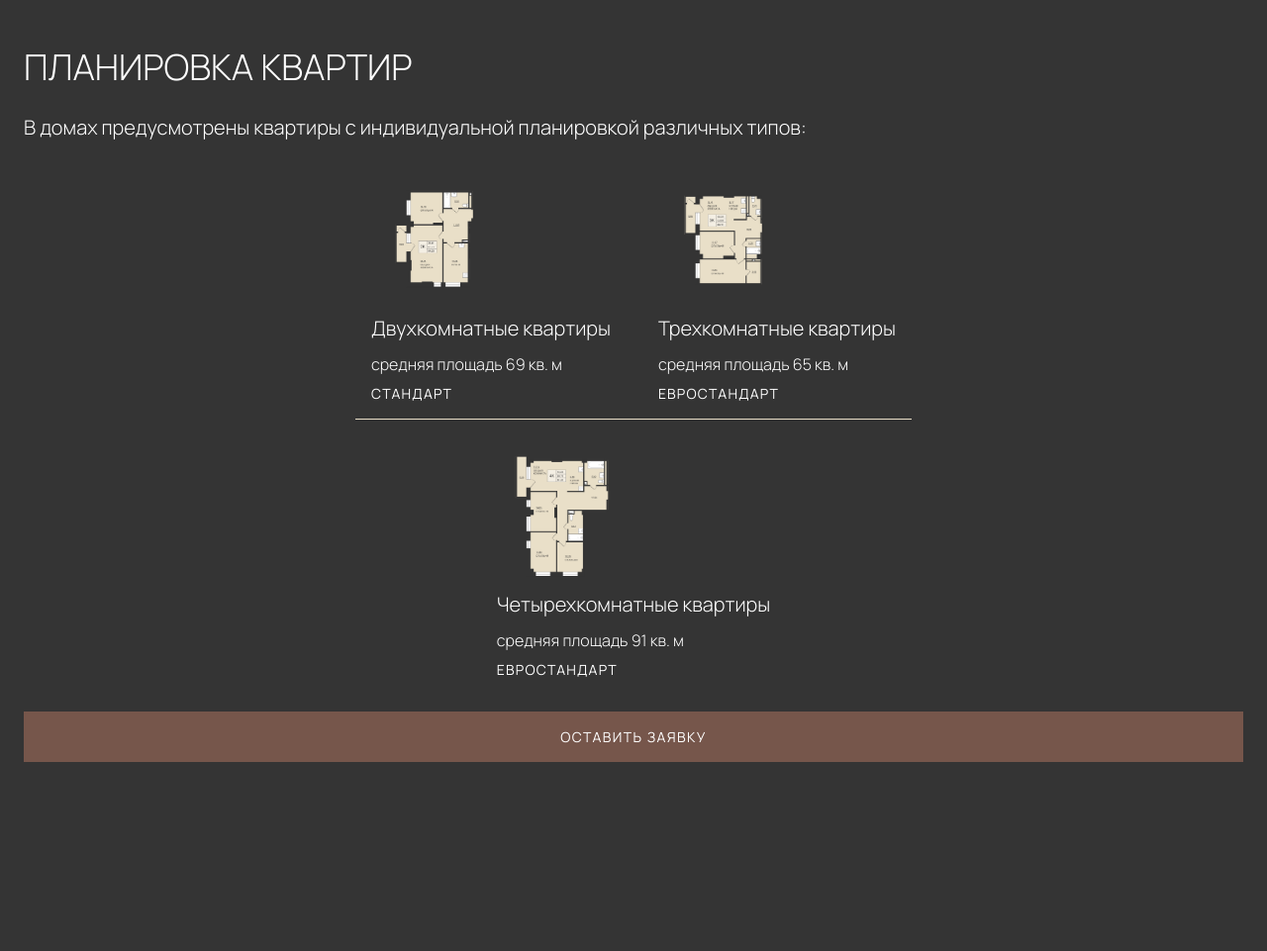
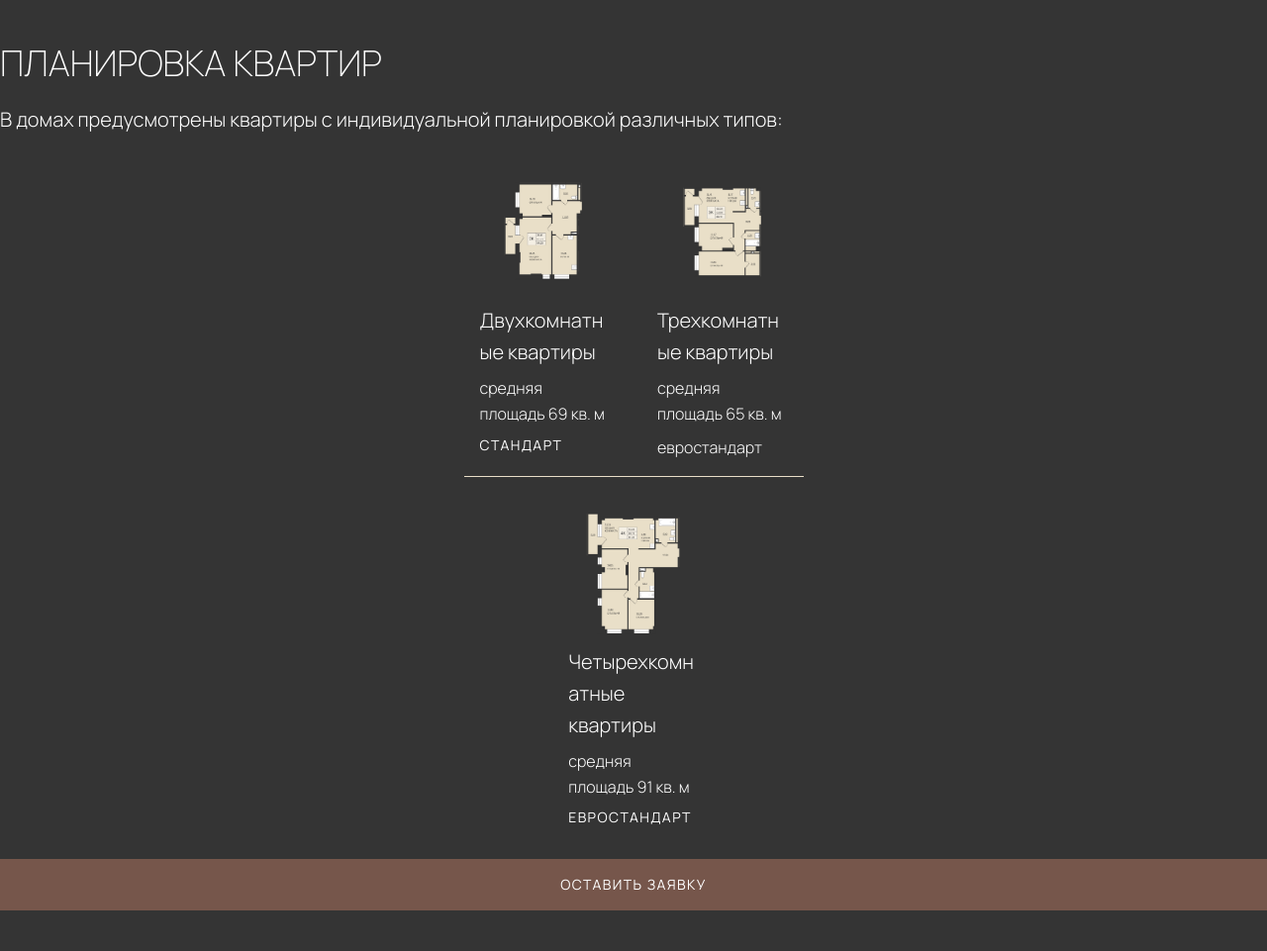
Before and after one commit to mirzaianov/test-real-estate, a PHP site: page / in a window 1280 px wide. Shown: the part 801-1762 px from the top of the page at 99% size. Before the commit the page ends 1571 px from the top, so only its background shows below. Run offline with PHP 8.4, Linux system fonts and the light colour scheme.

Commit message:
fix(SUT-11): Correct layout issues

```diff
--- a/index.html
+++ b/index.html
@@ -25,15 +25,17 @@
       name="description"
       content='Все выгодные предложения от застройщика СЗ "А112"'
     />
-    <script
+    <!-- <script
       defer
       type="module"
       src="script.js"
-    ></script>
+    ></script> -->
   </head>
   <body>
     <!-- # Header -->
-    <header class="header grid-container">
+    <header class="header">
+      <div class="grid-container">
+        <div class="header__wrapper col-full">
           <div class="header__menu">
             <img
               src="assets/icons/menu.svg"
@@ -52,8 +54,10 @@
               alt="Company Name"
             />
           </div>
+        </div>
+      </div>
     </header>
-    <main>
+    <main class="main">
       <!-- # Hero Section -->
       <section class="hero">
         <div class="hero__slides">
@@ -76,7 +80,7 @@
                 г.Якутске</h1
               >
               <h4>
-                В 10 минутах от центра, экологиччески чистый район. Цены от
+                В 10 минутах от центра, экологически чистый район. Цены от
                 застройщика на квартиры и коммерческую недвижимость.
               </h4>
               <button class="button">Оставить заявку</button>
@@ -84,18 +88,20 @@
           </div>
         </div>
         <div class="hero__indicators grid-container">
+          <div class="hero__indicators-wrapper">
             <span
-            class="hero__indicator col-2 hero__indicator--active"
+              class="hero__indicator hero__indicator--active"
               data-index="0"
             ></span>
             <span
-            class="hero__indicator col-2"
+              class="hero__indicator"
               data-index="1"
             ></span>
             <span
-            class="hero__indicator col-2"
+              class="hero__indicator"
               data-index="2"
             ></span>
+          </div>
         </div>
       </section>
       <!-- # Layouts Section -->
@@ -116,7 +122,7 @@
               </div>
               <h4>Двухкомнатные квартиры</h4>
               <span>средняя площадь 69 кв. м</span>
-              <span class="body-2">стандарт</span>
+              <span class="body2">стандарт</span>
             </div>
             <div class="layouts__flat">
               <div class="layouts__flat-image">
@@ -126,7 +132,6 @@
                 />
               </div>
               <h4>Трехкомнатные квартиры</h4>
-              <!-- ! Ошибка в макете -->
               <span>средняя площадь 65 кв. м</span>
               <span class="body-2">евростандарт</span>
             </div>
@@ -141,7 +146,7 @@
               </div>
               <h4>Четырехкомнатные квартиры</h4>
               <span>средняя площадь 91 кв. м</span>
-              <span class="body-2">евростандарт</span>
+              <span class="body2">евростандарт</span>
             </div>
           </div>
         </div>
--- a/scripts/hero.js
+++ b/scripts/hero.js
@@ -41,14 +41,14 @@ export default function startHeroSlides() {
     return setInterval(slideToNext, 5000);
   }
 
-  // let slideInterval = startInterval();
+  let slideInterval = startInterval();
 
-  // slides.addEventListener('transitionend', () => {
-  //   if (currentIndex === totalSlides) {
-  //     currentIndex = 0;
-  //     updateSlider(currentIndex, false);
-  //   }
-  // });
+  slides.addEventListener('transitionend', () => {
+    if (currentIndex === totalSlides) {
+      currentIndex = 0;
+      updateSlider(currentIndex, false);
+    }
+  });
 
   indicators.forEach((indicator, i) => {
     indicator.addEventListener('click', () => {
--- a/style.css
+++ b/style.css
@@ -3,6 +3,7 @@
 @import 'styles/reset.css';
 @import 'styles/fonts.css';
 @import 'styles/header.css';
+@import 'styles/main.css';
 @import 'styles/hero.css';
 @import 'styles/layouts.css';
 
@@ -11,15 +12,21 @@ html {
 }
 
 body {
-  height: 100%;
+  position: relative;
+  width: 100vw;
+  height: 100vh;
   display: flex;
   flex-direction: column;
+  /* justify-content: flex-start; */
+  align-items: center;
+
+  /* Font Start */
   font-family: 'Manrope', system-ui, sans-serif;
   font-style: normal;
+  font-size: var(--mobile-body1);
   font-weight: 300;
-  font-size: clamp(var(--mobile-body), 2.5vw, var(--tablet-body));
-  color: var(--basic-white);
-  font-variant-numeric: lining-nums proportional-nums;
+  color: var(--basic-white, #ffffff);
+  /* Font End */
 }
 
 a:focus,
@@ -28,33 +35,52 @@ input:focus,
 select:focus,
 textarea:focus {
   box-shadow: none;
-  outline: var(--basic-white) dotted 0.125rem;
+  outline-color: var(--basic-white, #ffffff);
+  outline-style: dotted;
+  outline-width: 0.125rem;
   outline-offset: 0.05em;
 }
 
-main {
-  display: flex;
-  flex-direction: column;
-}
-
 h1 {
-  font-size: clamp(var(--mobile-h1), 6vw, var(--tablet-h1));
-  font-weight: 400;
-  line-height: 1.2;
+  font-size: var(--mobile-h1);
+  font-weight: 200;
   text-transform: uppercase;
 }
 
 h2 {
-  font-size: clamp(var(--mobile-h2), 6vw, var(--tablet-h2));
+  font-size: var(--mobile-h2);
   font-weight: 300;
-  line-height: 1.6;
   text-transform: uppercase;
 }
 
+h3 {
+  font-size: var(--mobile-h3);
+  font-weight: 200;
+  line-height: 1.4;
+}
+
 h4 {
-  font-size: clamp(var(--mobile-h4), 4vw, var(--tablet-h4));
+  font-size: var(--mobile-h4);
   font-weight: 300;
-  line-height: 1.6;
+}
+
+h5 {
+  font-size: var(--mobile-h5);
+  font-weight: 400;
+  letter-spacing: 0.2rem;
+  text-transform: uppercase;
+}
+
+.body2 {
+  font-size: var(--mobile-body2);
+  font-weight: 400;
+  line-height: 1.4;
+  letter-spacing: 0.075rem;
+  text-transform: uppercase;
+}
+
+.body3 {
+  display: none;
 }
 
 .button {
@@ -63,7 +89,7 @@ h4 {
   justify-content: center;
   align-items: center;
   gap: var(--mobile-gap1);
-  background: var(--p2, #e9dfc8);
+  background-color: var(--p2, #e9dfc8);
   color: var(--basic-black, #343434);
   font-size: var(--tablet-body2);
   font-weight: 400;
@@ -74,17 +100,52 @@ h4 {
 
 .button--secondary {
   color: var(--basic-white, #ffffff);
-  background: var(--p1, #76564b);
-}
-
-.body-2 {
-  font-size: clamp(var(--mobile-body2), 3vw, var(--tablet-body2));
-  font-weight: 400;
-  line-height: 1.4;
-  letter-spacing: 0.075rem;
-  text-transform: uppercase;
+  background-color: var(--p1, #76564b);
 }
 
 .nowrap {
   white-space: nowrap;
 }
+
+/* Tablet screens: 640px - x */
+@media (min-width: 40rem) {
+  body {
+    font-size: var(--tablet-body1);
+  }
+
+  h1 {
+    font-variant-numeric: lining-nums proportional-nums;
+    font-size: var(--tablet-h1);
+  }
+
+  h2 {
+    font-size: var(--tablet-h2);
+    font-weight: 200;
+    line-height: 1.4;
+  }
+
+  h3 {
+    font-size: var(--tablet-h3);
+  }
+
+  h4 {
+    font-size: var(--tablet-h4);
+  }
+
+  h5 {
+    font-size: var(--tablet-h5);
+    letter-spacing: 0.25rem;
+  }
+
+  .body2 {
+    font-size: var(--tablet-body2);
+    letter-spacing: 0.0875rem;
+  }
+
+  .body3 {
+    display: inline-block;
+    font-size: var(--tablet-body3);
+    font-weight: 300;
+    line-height: 1.4;
+  }
+}
--- a/styles/grid.css
+++ b/styles/grid.css
@@ -1,4 +1,4 @@
-/* x - 639px */
+/*Mobile screens: 0px - x */
 .grid-container {
   display: grid;
   padding-inline: var(--mobile-gap3);
@@ -22,17 +22,17 @@
   grid-column: 1 / -1;
 }
 
-/* 640px - 1247px */
+/* Tablet screens: 640px - x */
 @media (min-width: 40rem) {
   .grid-container {
     padding-inline: var(--desktop-gap3);
   }
 }
 
-/* 1248px - x */
+/* Desktop screens: 1248px - x */
 @media (min-width: 78rem) {
   .grid-container {
-    padding-inline: auto;
+    padding-inline: 0;
     grid-template-columns: repeat(12, 4.875rem);
     gap: var(--desktop-gap3);
   }
--- a/styles/header.css
+++ b/styles/header.css
@@ -1,9 +1,11 @@
 .header {
   position: absolute;
   top: 0;
-  left: 0;
   width: 100%;
   z-index: 10;
+}
+
+.header__wrapper {
   display: flex;
   justify-content: flex-start;
   align-items: center;
@@ -11,6 +13,9 @@
 }
 
 .header__menu {
+  display: flex;
+  justify-content: center;
+  align-items: center;
   width: 1.5rem;
   height: 1.5rem;
   flex-shrink: 0;
@@ -38,3 +43,12 @@
   background: linear-gradient(252deg, #76564b 5.21%, #614238 100%);
   box-shadow: 0px 0px 3.296px 0px rgba(0, 0, 0, 0.16);
 }
+
+/* Desktop screens: 1248px - x */
+@media (min-width: 78rem) {
+  .header {
+    display: flex;
+    align-items: center;
+    justify-content: center;
+  }
+}
--- a/styles/hero.css
+++ b/styles/hero.css
@@ -16,8 +16,8 @@
 
 .hero__slides {
   display: flex;
-  width: 400vw;
-  height: 100%;
+  width: 300vw;
+  height: 100vh;
 }
 
 .hero__slide {
@@ -58,16 +58,32 @@
   bottom: 3rem;
   left: 50%;
   transform: translateX(-50%);
+}
+
+.hero__indicators-wrapper {
+  height: 100%;
+  width: 100%;
+  display: flex;
+  justify-content: space-between;
   gap: var(--mobile-gap3);
+  grid-column: 1 / -1;
 }
 
 .hero__indicator {
   height: 100%;
-  background-color: var(--basic-grey1);
+  width: 100%;
+  background-color: var(--basic-grey1, #646363);
   cursor: pointer;
   transition: background-color 1s ease;
 }
 
 .hero__indicator--active {
-  background-color: var(--basic-white);
+  background-color: var(--basic-white, #ffffff);
 }
+
+/* Desktop screens: 1248px - x */
+@media (min-width: 78rem) {
+  .hero__indicators-wrapper {
+    grid-column: span 4;
+  }
+}
--- a/styles/layouts.css
+++ b/styles/layouts.css
@@ -4,7 +4,7 @@
   padding-block: var(--mobile-gap5);
   gap: var(--mobile-gap3);
   border-bottom: 1px solid var(--Basic-Black, #343434);
-  background: var(--Basic-Black, #343434);
+  background-color: var(--Basic-Black, #343434);
 }
 
 .layouts__flats-wrapper {
@@ -25,7 +25,7 @@
 }
 
 .layouts__flat {
-  /* max-width: 10.21875rem; */
+  max-width: 10.21875rem;
   display: flex;
   flex-direction: column;
   padding: 1rem;
--- /dev/null
+++ b/styles/main.css
@@ -0,0 +1,4 @@
+.main {
+  display: flex;
+  flex-direction: column;
+}
--- a/styles/reset.css
+++ b/styles/reset.css
@@ -12,7 +12,7 @@
 
 body {
   /* 3. Add accessible line-height */
-  line-height: 1.5;
+  line-height: 1.6;
   /* 4. Improve text rendering */
   -webkit-font-smoothing: antialiased;
 }
@@ -89,7 +89,6 @@ button {
 /*
   11. Remove list styles
 */
-
 li {
   list-style: none;
   margin: 0;
--- a/styles/vars.css
+++ b/styles/vars.css
@@ -31,7 +31,7 @@
   --mobile-h3: 1.5rem;
   --mobile-h4: 1rem;
   --mobile-h5: 1rem;
-  --mobile-body: 0.8125rem;
+  --mobile-body1: 0.8125rem;
   --mobile-body2: 0.75rem;
 
   /* Tablet, Desktop */
@@ -40,7 +40,7 @@
   --tablet-h3: 1.875rem;
   --tablet-h4: 1.25rem;
   --tablet-h5: 1.25rem;
-  --tablet-body: 1rem;
+  --tablet-body1: 1rem;
   --tablet-body2: 0.875rem;
   --tablet-body3: 0.75rem;
 
```
Lines whose indentation alone changed are shown as unchanged.
